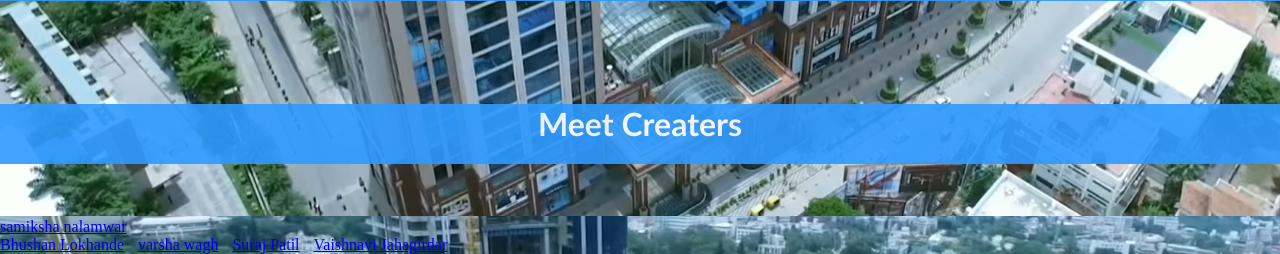
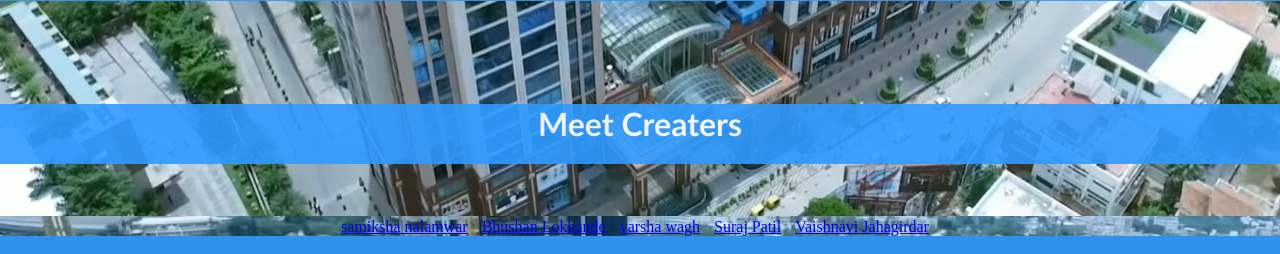
Before and after one commit to iambhushan6/Banglore_house_price_prediction, a Flask app: page / in a window 1280 px wide. Shown: the part 1384-1638 px from the top of the page. Run offline with Flask 2, Linux system fonts and the light colour scheme; parts of the project's set-up code (start-up, migrations or seed data) failed here and were passed over; some libraries are stand-ins or nearby versions.

Commit message:
Update index.html

```diff
--- a/templates/index.html
+++ b/templates/index.html
@@ -105,7 +105,8 @@
 
         <script type="text/javascript" src="https://platform.linkedin.com/badges/js/profile.js" async defer></script>
 
-        <div class="profile>
+        <div class="profile">
+
             <!-- Samiksha-->
             <div class="LI-profile-badge"  data-version="v1" data-size="medium" data-locale="en_US" data-type="vertical" data-theme="light" data-vanity="samiksha-nalamwar-6a889a1a3"><a class="LI-simple-link" href='https://in.linkedin.com/in/samiksha-nalamwar-6a889a1a3?trk=profile-badge'>samiksha nalamwar</a></div>
 
@@ -121,6 +122,7 @@
             <!-- Vaishnavi -->
             <div class="LI-profile-badge"  data-version="v1" data-size="medium" data-locale="en_US" data-type="vertical" data-theme="light" data-vanity="vaishnavi-jahagirdar-3514ab1b2"><a class="LI-simple-link" href='https://in.linkedin.com/in/vaishnavi-jahagirdar-3514ab1b2?trk=profile-badge'>Vaishnavi Jahagirdar</a></div>
 
+
         </div>
 
 
```
